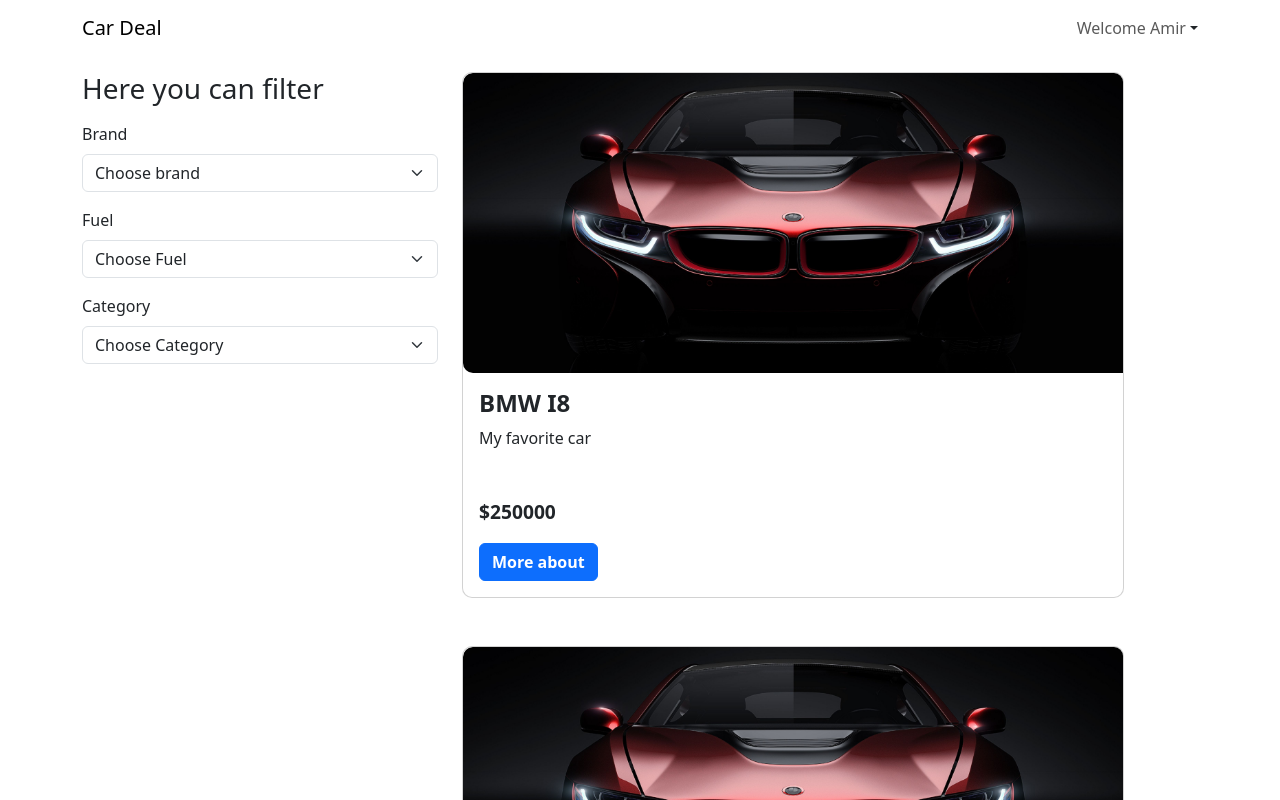
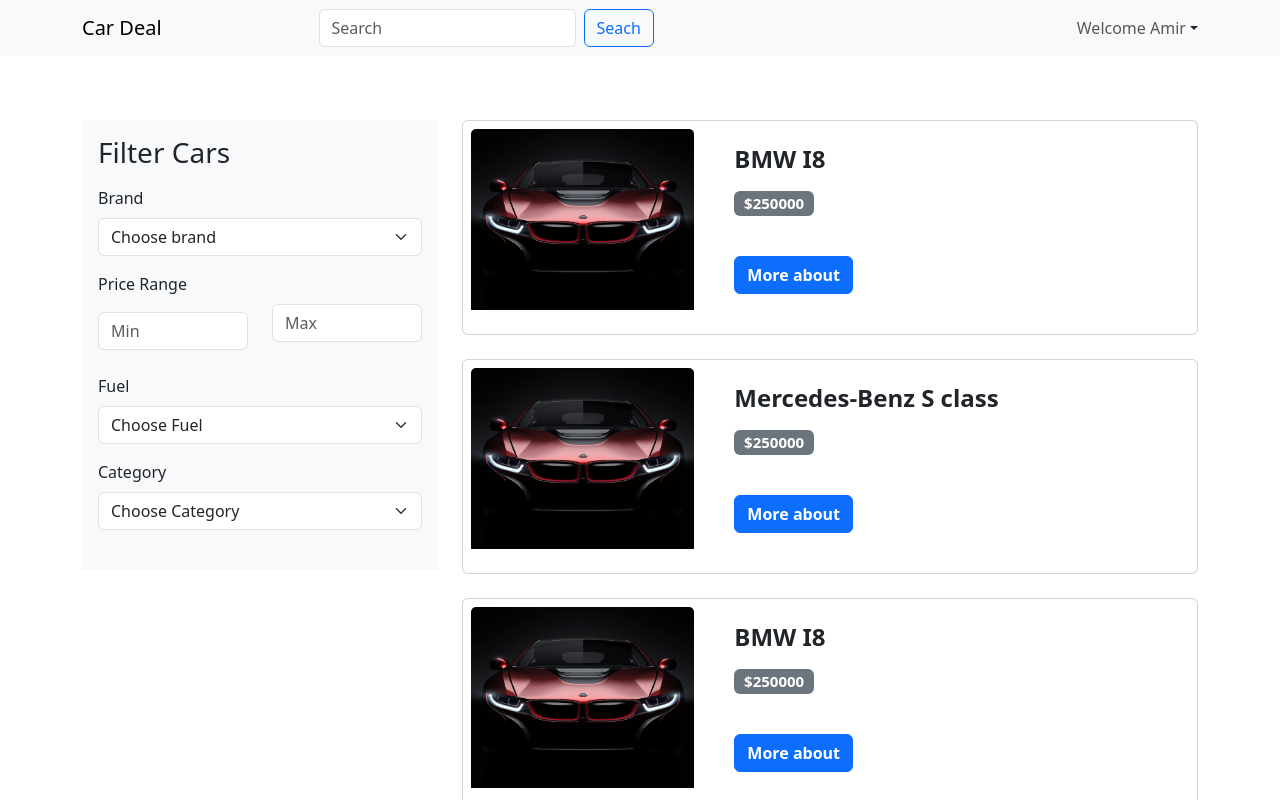
Before and after one commit to Ameereeddeen11/CarDalolDeal, a React (Vite) app in the folder frontend/: page / in a window 1280 px wide. Shown: the top 800 px of the page. Built offline with nearby package versions, Linux system fonts and the light colour scheme.

Commit message:
create filter component

```diff
--- a/frontend/src/Components/Cards.jsx
+++ b/frontend/src/Components/Cards.jsx
@@ -1,30 +1,44 @@
 import { Row, Col, Card, Button } from "react-bootstrap"
 import image from './image/bmwi81.jpg'
+import 'bootstrap/dist/css/bootstrap.min.css'
 
 function Cards(props) {
     return (
         <Card
             key={props.id}
-            style={{
-                width: '90%',
-                boxShadow: '0 4px 8 0 rgba(0, 0, 0, 0.2)',
-                borderRadius: '10px',
-                overflow: 'hidden',
-                transition: 'transform 0.3s',
-            }}
+            style={{ width: '100%', height: '100%' }}
             onMouseEnter={(e) => e.currentTarget.style.transform = "scale(1.02)"}
             onMouseLeave={(e) => e.currentTarget.style.transform = "scale(1)"}
-            className="mb-4">
-            <Card.Img variant="top" src={image} alt="img" style={{height: '300px', objectFit: 'cover', borderRadius: '10px 0 0 10px'}}/>
+            className="mb-3 p-2"
+        >
+            <Row className="no-gutters">
+                <Col md={4}>
+                    <Card.Img variant="top" src={image} alt="img" style={{height: '100%', width: '100%', objectFit: 'cover'}}/>
+                </Col>
+                <Col md={8}>
                     <Card.Body>
                         <Card.Title style={{fontSize: '1.5rem', fontWeight: 'bold'}}>{props.name}</Card.Title>
-                <Card.Text style={{fontSize:'1rem'}}>{props.text}</Card.Text>
+                        <Card.Text style={{fontSize: '1.2rem', marginTop:'1rem', fontWeight: 'bold'}}><h5><span className="badge text-bg-secondary">{props.price}</span></h5></Card.Text>
                     </Card.Body>
                     <Card.Body>
-            <Card.Text style={{fontSize: '1.2rem', marginTop:'1rem', fontWeight: 'bold'}}>{props.price}</Card.Text>
                     <Button variant="primary" style={{fontWeight:'bold'}}>More about</Button>
                     </Card.Body>
+                </Col>
+            </Row>
         </Card>
+        // <div className="card mb-3 p-2" style={{}}>
+        //     <div className="row no-gutters">
+        //         <div className="col-md-4">
+        //             <img src={image} alt="img" className="card-img" style={{ objectFit: 'cover', width: '100%', height: '100%' }} />
+        //         </div>
+        //         <div className="col-md-8">
+        //             <div className="card-body">
+        //                 <h5 className="card-title">{props.name}</h5>
+        //                 <p className="card-text">{props.price}</p>
+        //             </div>
+        //         </div>
+        //     </div>
+        // </div>
     )
 }
 
--- a/frontend/src/Components/Filters/Filters.jsx
+++ b/frontend/src/Components/Filters/Filters.jsx
@@ -1,15 +1,19 @@
 import Brands from './Brand.jsx'
 import Fuel from './Fuel.jsx'
 import Category from './Category.jsx'
+import PriceRange from './PriceRange.jsx'
+import './filter.css'
 
 function Filters() {
     return (
-        <>
-            <h3>Here you can filter</h3>
+        <div className='sticky-box p-3 bg-light'>
+            <h3>Filter Cars</h3>
             <Brands/>
+            <PriceRange/>
             <Fuel/>
             <Category/>
-        </>
+            <br />
+        </div>
     )
 }
 
--- /dev/null
+++ b/frontend/src/Components/Filters/PriceRange.jsx
@@ -0,0 +1,22 @@
+import Form from 'react-bootstrap/Form'
+import { Col, Row } from 'react-bootstrap'
+
+function PriceRange() {
+    return (
+        <Row className='my-3'>
+            <Form.Label>Price Range</Form.Label>
+            <Col xs={12} md={6} className='my-2'>
+                <Form.Group as={Col} controlId='formGridNumber'>
+                    <Form.Control type='number' placeholder='Min' />
+                </Form.Group>
+            </Col>
+            <Col xs={12} md={6}>
+                <Form.Group as={Col} controlId='formGridNumber'>
+                    <Form.Control type='number' placeholder='Max' />
+                </Form.Group>
+            </Col>
+        </Row>
+    )
+}
+
+export default PriceRange
--- /dev/null
+++ b/frontend/src/Components/Filters/filter.css
@@ -0,0 +1,6 @@
+.sticky-box {
+    position: -webkit-sticky;
+    position: sticky;
+    top: 80px;
+    z-index: 1000;
+}
--- a/frontend/src/Components/Header/Header.jsx
+++ b/frontend/src/Components/Header/Header.jsx
@@ -1,13 +1,17 @@
 import {Navbar, Container, Nav, NavDropdown} from 'react-bootstrap';
 import IsUserLogged from './IsUserLogged.jsx'
+import Search from './Search.jsx';
 
 function Header() {
     return(
         <>
-            <Navbar fixed='top'>
+            <Navbar fixed='top' className='navbar navbar-expand-lg navbar-light bg-light'>
                 <Container>
                     <Navbar.Brand>Car Deal</Navbar.Brand>
                     <Navbar.Toggle aria-controls="basic-navbar-nav"/>
+                    <Navbar.Collapse className='justify-content-center'>
+                        <Search/>
+                    </Navbar.Collapse>
                     <Navbar.Collapse className='justify-content-end'>
                         <NavDropdown title={<IsUserLogged name="Amir" isLoggedIn={true}/>}>
                             <NavDropdown.Item>Profile</NavDropdown.Item>
--- /dev/null
+++ b/frontend/src/Components/Header/Search.jsx
@@ -0,0 +1,18 @@
+import Form from 'react-bootstrap/Form'
+import { Button } from 'react-bootstrap'
+
+function Search() {
+    return (
+        <Form className='d-flex'>
+            <Form.Control
+                type='search'
+                placeholder='Search'
+                className='me-2'
+                aria-label='Search'
+            />
+            <Button variant='outline-primary'>Seach</Button>
+        </Form>
+    )
+}
+
+export default Search
--- a/frontend/src/Pages/Home.jsx
+++ b/frontend/src/Pages/Home.jsx
@@ -1,41 +1,34 @@
-import { Container, Row, Col } from "react-bootstrap"
-import Cards from '../Components/Cards.jsx'
-import Filters from "../Components/Filters/Filters.jsx"
+import { Container, Row, Col } from "react-bootstrap";
+import Cards from '../Components/Cards.jsx';
+import Filters from "../Components/Filters/Filters.jsx";
 
 const car = [
     { id: 1, title: 'BMW I8', text: 'My favorite car', price: '$250000', image: './image/bmwi81.jpg' },
     { id: 2, title: 'Mercedes-Benz S class', text: 'My second favorite car', price: '$250000', image: 'bmwi81'},
-    { id: 1, title: 'BMW I8', text: 'My favorite car', price: '$250000', image: 'bmwi81' },
-    { id: 2, title: 'Mercedes-Benz S class', text: 'My second favorite car', price: '$250000', image: 'bmwi81'},
-    { id: 1, title: 'BMW I8', text: 'My favorite car', price: '$250000', image: 'bmwi81' },
-    { id: 2, title: 'Mercedes-Benz S class', text: 'My second favorite car', price: '$250000', image: 'bmwi81'},
-    { id: 1, title: 'BMW I8', text: 'My favorite car', price: '$250000', image: 'bmwi81' },
-    { id: 2, title: 'Mercedes-Benz S class', text: 'My second favorite car', price: '$250000', image: 'bmwi81'},
-    { id: 1, title: 'BMW I8', text: 'My favorite car', price: '$250000', image: 'bmwi81' },
-    { id: 2, title: 'Mercedes-Benz S class', text: 'My second favorite car', price: '$250000', image: 'bmwi81'},
-    { id: 1, title: 'BMW I8', text: 'My favorite car', price: '$250000', image: 'bmwi81' },
-    { id: 2, title: 'Mercedes-Benz S class', text: 'My second favorite car', price: '$250000', image: 'bmwi81'},
-    { id: 1, title: 'BMW I8', text: 'My favorite car', price: '$250000', image: 'bmwi81' },
-    { id: 2, title: 'Mercedes-Benz S class', text: 'My second favorite car', price: '$250000'}
-]
+    { id: 3, title: 'BMW I8', text: 'My favorite car', price: '$250000', image: 'bmwi81' },
+];
 
 function Home() {
     const cards = car.map((car) => (
-        <><Cards name={car.title} text={car.text} price={car.price} image={car.image}/> <br /></>
-    ))
+        <Col xs={12} key={car.id} className="mb-4">
+            <Cards name={car.title} text={car.text} price={car.price} image={car.image} />
+        </Col>
+    ));
 
     return (
-        <Container>
+        <Container className="mt-5">
             <Row>
-                <Col xs={6} md={4}>
-                    <Filters/>
+                <Col xs={12} md={4} className="mb-4">
+                    <Filters />
                 </Col>
                 <Col xs={12} md={8}>
-                    {cards}
+                    <Row>
+                        {cards}
+                    </Row>
                 </Col>
             </Row>
         </Container>
-    )
+    );
 }
 
-export default Home
+export default Home;
```
Lines whose indentation alone changed are shown as unchanged.
